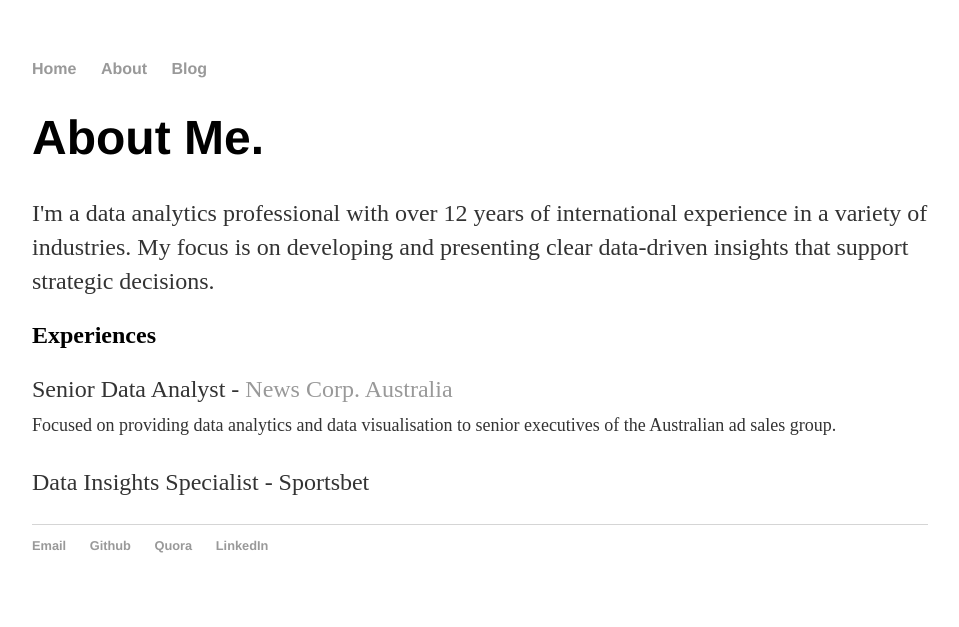
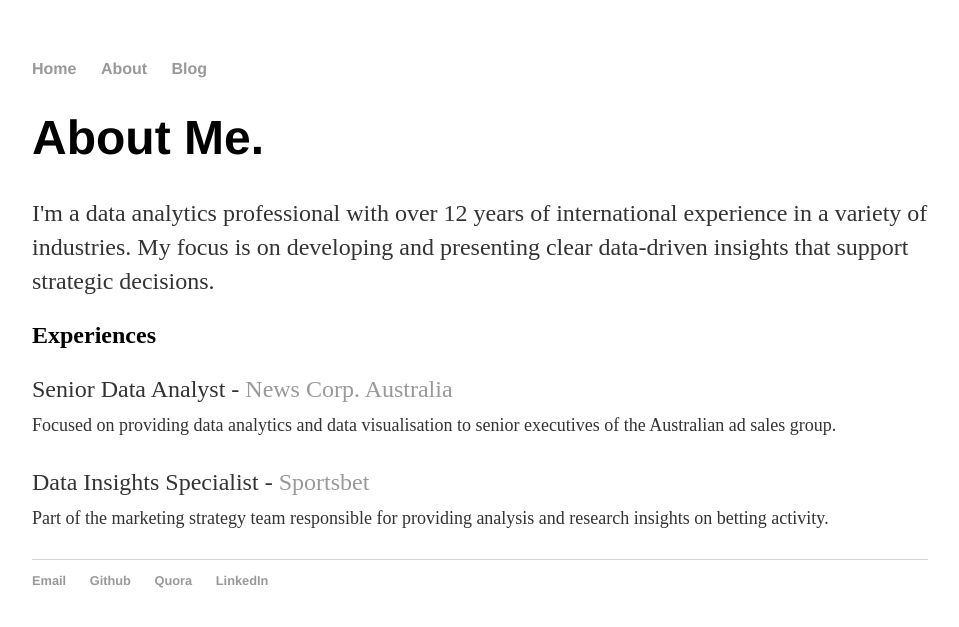
Before and after one commit to FelipeRego/FelipeRego.github.io, a Jekyll site: the page built from about/index.html, in a window 1280 px wide. Shown: the top 627 px of the page, without its empty margins (160-1119 px from the left). Built offline with Jekyll 4.4.1, drawn with Linux system fonts in a browser that asks for light colours.

Commit message:
Update index.html

```diff
--- a/about/index.html
+++ b/about/index.html
@@ -9,13 +9,16 @@ title: Felipe Rego - Data Analyst | Insights | Wrangling | Visualisation | Model
 	</p>
 
 	<h2>Experiences</h2>
+
 	<p> Senior Data Analyst -  <a href="http://www.newscorpaustralia.com/">News Corp. Australia</a>  <br>
 	 <font size="4">Focused on providing data analytics and data visualisation to senior
 	 executives of the Australian ad sales group.</font>
 	</p>
 
-	<p>Data Insights Specialist - Sportsbet
 
 
+	<p>Data Insights Specialist - <a href="http://www.sportsbet.com.au/">Sportsbet</a>  <br>
+	<font size="4">Part of the marketing strategy team responsible for providing analysis and
+	research insights on betting activity.</font>
 	</p>
 </div><!-- /.blurb -->
```
